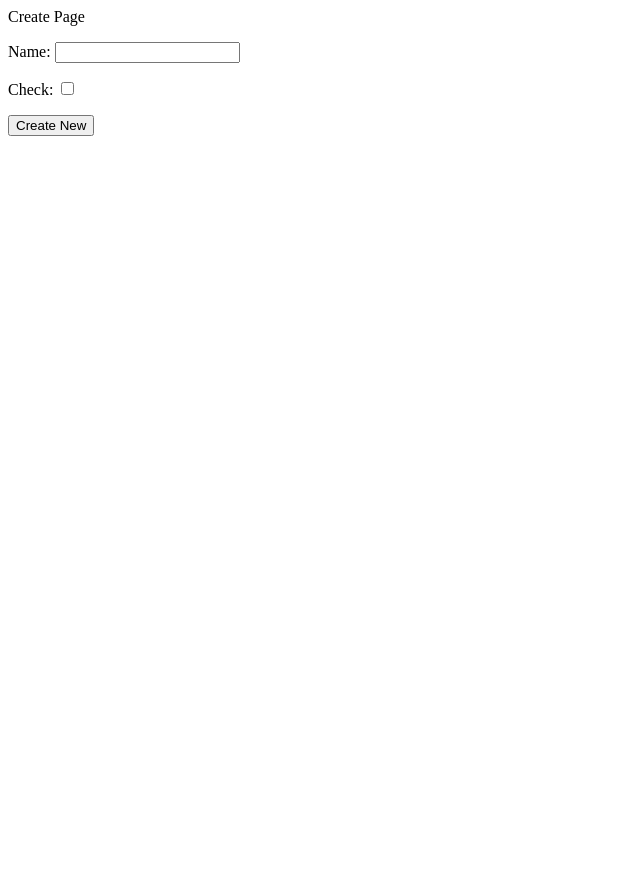
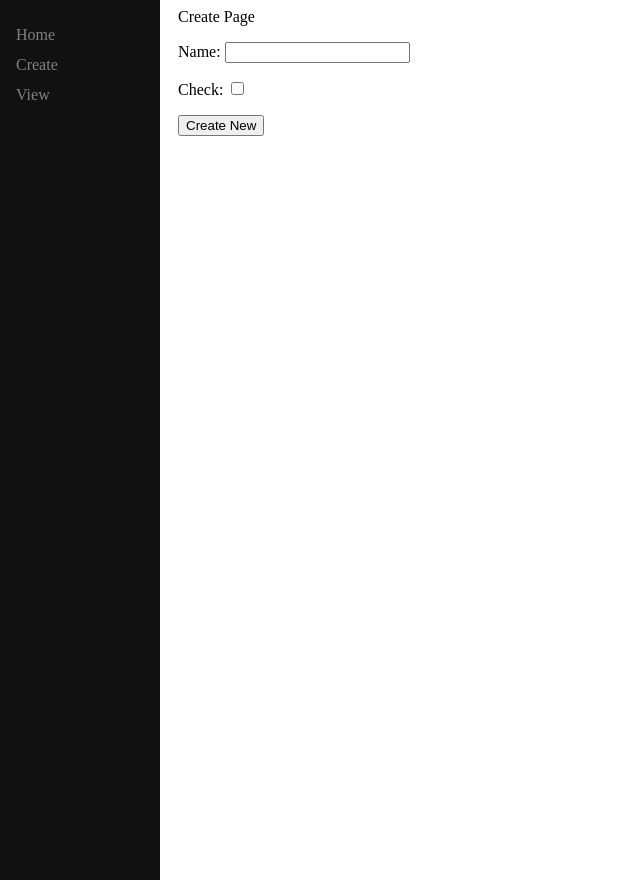
Before and after one commit to rbous/store-website, a Django app: page /create/ in a window 1280 px wide. Shown: the whole page, without its empty margins (0-640 px from the left). Run offline with Django 5.2, Linux system fonts and the light colour scheme.

Commit message:
added sidebar

```diff
--- a/playground/templates/base.html
+++ b/playground/templates/base.html
@@ -2,12 +2,47 @@
 <html lang="en">
 <head>
     <meta charset="UTF-8">
+    <style type="text/css">
+        .sidenav {
+            height:100%;
+            width:160px;
+            position:fixed;
+            z-index:1;
+            top:0;
+            left:0;
+            background-color:#111;
+            overflow-x: :hidden;
+            padding-top:20px;
+        }
+
+        .sidenav a {
+            padding:6px 8px 6px 16px;
+            text-decoration:none;
+            color: #818181;
+            display:block;
+        }
+
+        .sidenav a:hover{
+            color:#f1f1f1;
+        }
+
+        .main{
+            margin-left:160px;
+            padding:0px 10px;
+        }
+    </style>
     <title>{% block title %}Rayane's Website{% endblock %}</title>
 </head>
 <body>
-    <div id="content", name="content">
-    {% block content %}
-    {% endblock %}
+    <div class="sidenav">
+        <a href="/">Home</a>
+        <a href="/create">Create</a>
+        <a href="/2">View</a>
+    </div>
+
+    <div id="content" class="main">
+        {% block content %}
+        {% endblock %}
     </div>
 </body>
 </html>
```
Also changed, not shown: db.sqlite3.
